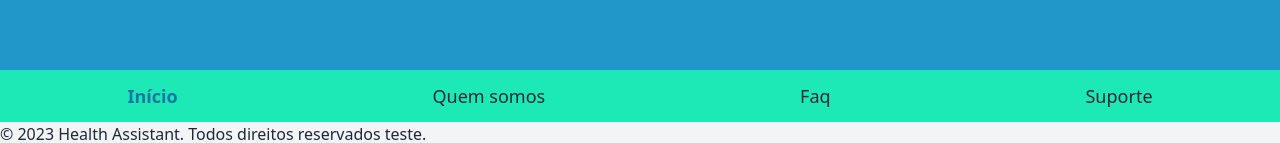
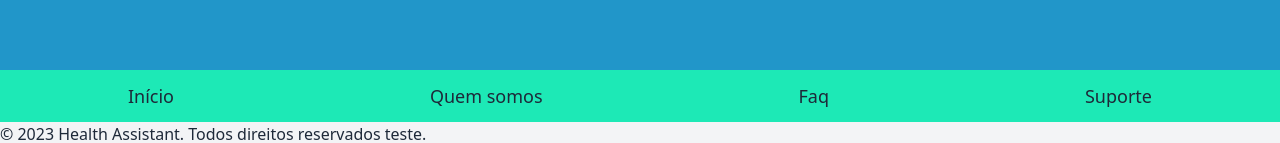
Before and after one commit to Challenge-HealthAssistant/HealthAssistant_React, a React (Vite) app in the folder HealthAssistant/: page /agendar in a window 1280 px wide. Shown: the part 726-869 px from the top of the page. Built offline with nearby package versions, Linux system fonts and the light colour scheme.

Commit message:
Criação do Componente Links que se utiliza dos links inferiores

```diff
--- /dev/null
+++ b/HealthAssistant/src/components/Links/Links.tsx
@@ -0,0 +1,12 @@
+import { Link } from "react-router-dom";
+
+export default function Links() {
+    return (
+        <nav className="flex justify-around bg-[#1de9b6] py-3">
+        <Link className="bg-none border-none text-lg" to='/'>Início</Link>
+        <Link className="bg-none border-none text-lg" to='/quemsomos'>Quem somos</Link>
+        <Link className="bg-none border-none text-lg" to='/faq'>Faq</Link>
+        <Link className="bg-none border-none text-lg" to='/suporte'>Suporte</Link>
+        </nav>
+    );
+};
--- a/HealthAssistant/src/routes/Agendamentos/index.tsx
+++ b/HealthAssistant/src/routes/Agendamentos/index.tsx
@@ -1,4 +1,5 @@
 import { Link } from "react-router";
+import Links from "../../components/Links/Links";
 
 export default function Agendamentos() {
 
@@ -40,12 +41,7 @@ export default function Agendamentos() {
           você não possui acessos recentes
         </div>
       </div>
-      <nav className="flex justify-around bg-[#03A9AA] py-3">
-        <Link className="bg-none border-none text-lg" to="/"> Início</Link>
-        <Link className="bg-none border-none text-lg" to="/quem-somos"> Quem somos</Link>
-        <Link className="bg-none border-none text-lg" to="/faq"> Faq</Link>
-        <Link className="bg-none border-none text-lg" to="/suporte"> Suporte</Link>
-      </nav>
+      <Links />
     </div>
   );
 }
--- a/HealthAssistant/src/routes/Agendar/index.tsx
+++ b/HealthAssistant/src/routes/Agendar/index.tsx
@@ -1,4 +1,6 @@
 import React from "react";
+import { Link } from "react-router";
+import Links from "../../components/Links/Links";
 
 export default function Agendar() {
   function handleVerDetalhes(servico: string) {
@@ -76,32 +78,7 @@ export default function Agendar() {
           </div>
         </div>
       </div>
-      <nav className="flex justify-around bg-[#1de9b6] py-3">
-        <button
-          className="bg-none border-none text-lg font-bold text-[#1976a5]"
-          onClick={() => handleNav("Início")}
-        >
-          Início
-        </button>
-        <button
-          className="bg-none border-none text-lg"
-          onClick={() => handleNav("Quem somos")}
-        >
-          Quem somos
-        </button>
-        <button
-          className="bg-none border-none text-lg"
-          onClick={() => handleNav("Faq")}
-        >
-          Faq
-        </button>
-        <button
-          className="bg-none border-none text-lg"
-          onClick={() => handleNav("Suporte")}
-        >
-          Suporte
-        </button>
-      </nav>
+      <Links />
     </div>
   );
 }
--- a/HealthAssistant/src/routes/FAQ/index.tsx
+++ b/HealthAssistant/src/routes/FAQ/index.tsx
@@ -1,4 +1,5 @@
 import { Link } from "react-router-dom";
+import Links from "../../components/Links/Links";
 
 export default function Faq() {
   return (
@@ -40,12 +41,7 @@ export default function Faq() {
           </button>
         </div>
       </div>
-      <nav className="flex justify-around bg-[#1de9b6] py-3">
-        <Link className="bg-none border-none text-lg" to="/">Início</Link>
-        <Link className="bg-none border-none text-lg" to="/quemsomos">Quem somos</Link>
-        <Link className="bg-none border-none text-lg" to="/faq">Faq</Link>
-        <Link className="bg-none border-none text-lg" to="/suporte">Suporte</Link>
-      </nav>
+      <Links />
     </div>
   );
 }
--- a/HealthAssistant/src/routes/Home/index.tsx
+++ b/HealthAssistant/src/routes/Home/index.tsx
@@ -1,4 +1,5 @@
 import { Link } from "react-router-dom";
+import Links from "../../components/Links/Links";
 
 export default function Home() {
 
@@ -25,12 +26,7 @@ export default function Home() {
           Resultados
         </Link>
       </div>
-      <nav className="flex justify-around bg-[#1de9b6] py-3">
-        <Link className="bg-none border-none text-lg"  to='/'>Início </Link>
-        <Link className="bg-none border-none text-lg"  to='/quemsomos'>Quem somos</Link>
-        <Link className="bg-none border-none text-lg" to="/faq">Faq</Link>
-        <Link className="bg-none border-none text-lg" to="/suporte">Suporte</Link>
-      </nav>
+      <Links />
     </div>
   );
 }
--- a/HealthAssistant/src/routes/QuemSomos/index.tsx
+++ b/HealthAssistant/src/routes/QuemSomos/index.tsx
@@ -1,4 +1,5 @@
 import { Link } from "react-router";
+import Links from "../../components/Links/Links";
 
 const team = [
   { name: "Pietro Paranhos Wilhelm", rm: "561378", group: "1TDSPH" },
@@ -29,12 +30,7 @@ export default function QuemSomos() {
           </div>
         ))}
       </div>
-      <nav className="flex justify-around bg-[#1de9b6] py-3">
-        <Link className="bg-none border-none text-lg" to='/'>Início</Link>
-        <Link className="bg-none border-none text-lg" to='/quemsomos'>Quem somos</Link>
-        <Link className="bg-none border-none text-lg" to='/faq'>Faq</Link>
-        <Link className="bg-none border-none text-lg" to='/suporte'>Suporte</Link>
-      </nav>
+      <Links />
     </div>
   );
 }
--- a/HealthAssistant/src/routes/Suporte/index.tsx
+++ b/HealthAssistant/src/routes/Suporte/index.tsx
@@ -1,7 +1,10 @@
+import Links from "../../components/Links/Links";
+
+
 export default function Suporte() {
     return (
         <nav>
-
+            <Links />
         </nav>
     );
 }
--- a/HealthAssistant/src/routes/Teleconsulta/index.tsx
+++ b/HealthAssistant/src/routes/Teleconsulta/index.tsx
@@ -1,7 +1,9 @@
+import Links from "../../components/Links/Links";
+
 export default function Teleconsulta () {
     return (
         <nav>
-
+            <Links />
         </nav>
     );
 }
```
